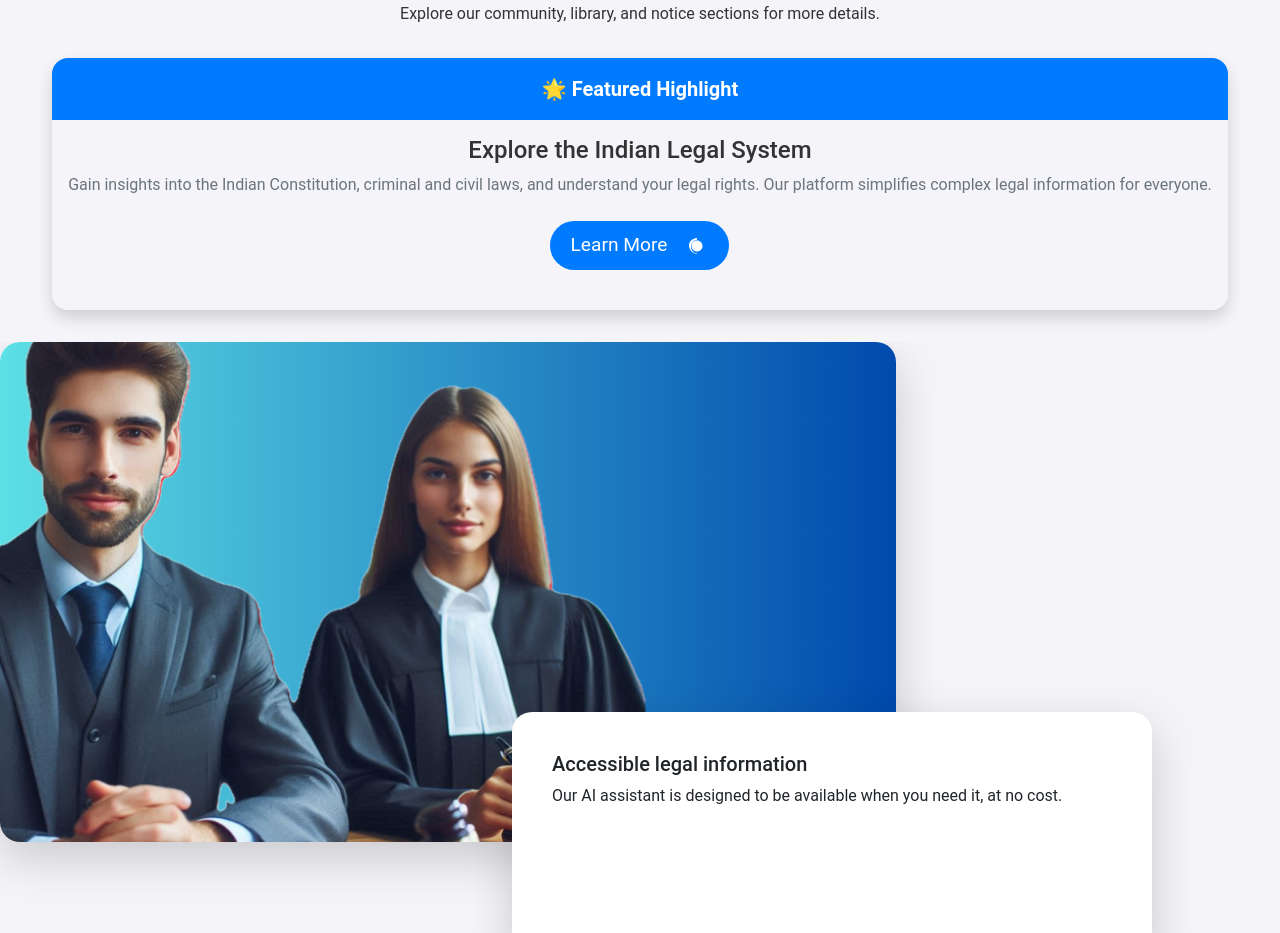
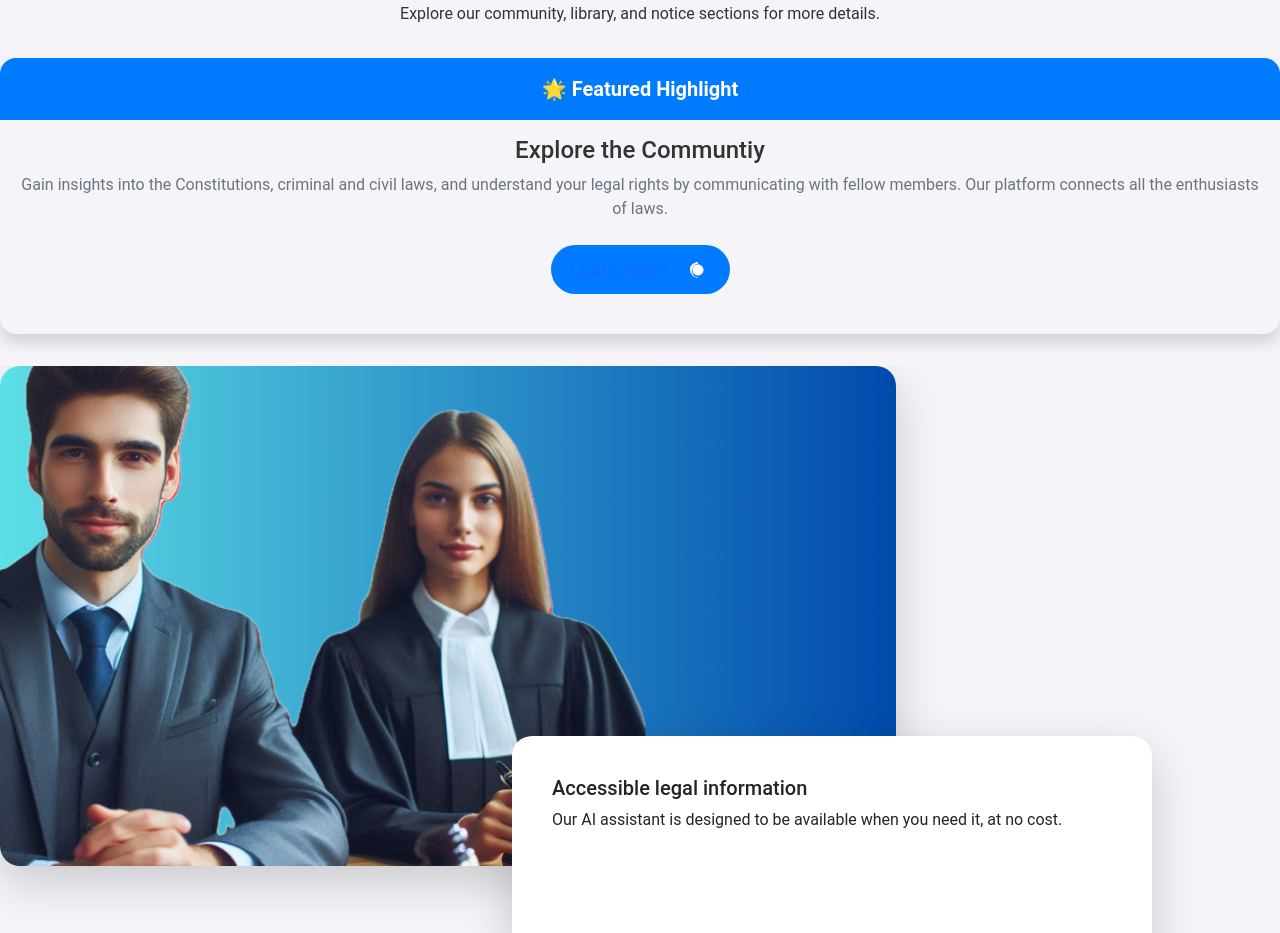
Before and after one commit to Darkstrike03/LawGuide, a React (Create React App) app: page / in a window 1280 px wide. Shown: the part 1200-2133 px from the top of the page. Built offline with nearby package versions, Linux system fonts and the light colour scheme; no server answers.

Commit message:
Update Card1.js

```diff
--- a/src/component/Card1.js
+++ b/src/component/Card1.js
@@ -1,5 +1,6 @@
 import React from 'react';
 import './Card1.css';
+import { Link } from 'react-router-dom';
 
 class Card1 extends React.Component {
     render() {
@@ -10,14 +11,14 @@ class Card1 extends React.Component {
                         🌟 Featured Highlight
                     </div>
                     <div className="card1-body">
-                        <h5 className="card1-title">Explore the Indian Legal System</h5>
+                        <h5 className="card1-title">Explore the Communtiy</h5>
                         <p className="card1-text">
-                            Gain insights into the Indian Constitution, criminal and civil laws, and understand your legal rights.
-                            Our platform simplifies complex legal information for everyone.
+                            Gain insights into the Constitutions, criminal and civil laws, and understand your legal rights by communicating with fellow members.
+                            Our platform connects all the enthusiasts of laws.
                         </p>
                         <div className="d-flex justify-content-center my-4">
                             <a href="#" className="card1-btn">
-                                <span className="me-2">Learn More</span>
+                                <span className="me-2"><Link to="/library">Learn More</Link></span>
                                 <svg fill="#ffffff" height="24px" width="24px" viewBox="0 0 24 24" xmlns="http://www.w3.org/2000/svg">
                                     <path d="M0 0h24v24H0z" fill="none"/>
                                     <path d="M12 4v1.79c-3.39.49-6 3.39-6 6.91s2.61 6.42 6 6.91V20c-4.42-.5-8-4.25-8-8.5S7.58 4.5 12 4zm0 2.5c-3.04 0-5.5 2.46-5.5 5.5s2.46 5.5 5.5 5.5 5.5-2.46 5.5-5.5S15.04 6.5 12 6.5zm1 5.5h-2v2h2v-2zm0-4h-2v2h2V8z"/>
```
